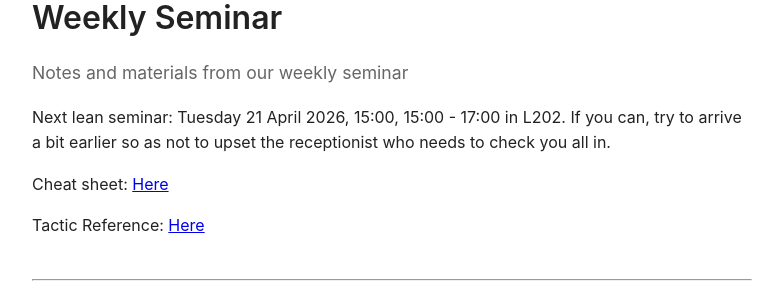
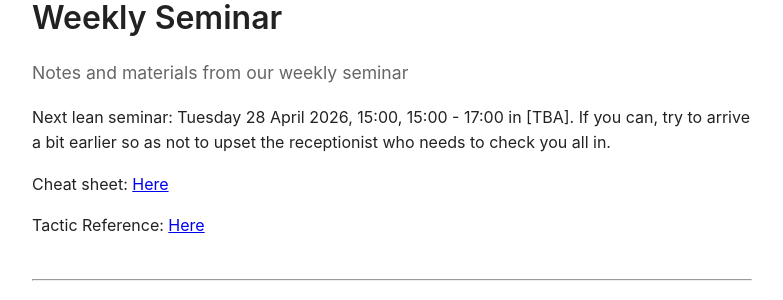
Before and after one commit to Carli-B/lean-seminar, a Jekyll site: the page built from index.html, in a window 1280 px wide. Shown: the part 134-434 px from the top of the page, without its empty margins (248-1031 px from the left). Built offline with Jekyll 4.4.1, drawn with Linux system fonts in a browser that asks for light colours.

Commit message:
Update index.html

```diff
--- a/index.html
+++ b/index.html
@@ -6,7 +6,7 @@
 <header class="site-header">
   <h1>{{ site.title }}</h1>
   <p class="site-description">{{ site.description }}</p>
-  <p> Next lean seminar: Tuesday 21 April 2026, 15:00, 15:00 - 17:00 in L202. If you can, try to arrive a bit earlier so as not to upset the receptionist who needs to check you all in.</p>
+  <p> Next lean seminar: Tuesday 28 April 2026, 15:00, 15:00 - 17:00 in [TBA]. If you can, try to arrive a bit earlier so as not to upset the receptionist who needs to check you all in.</p>
   <p> Cheat sheet: <a href="https://github.com/marozols/Lean-cheatsheet/blob/main/Lean.pdf">Here</a></p>
   <p> Tactic Reference: <a href="https://lean-lang.org/doc/reference/latest/Tactic-Proofs/Tactic-Reference/#tactic-ref">Here</a></p>
 </header>
```
